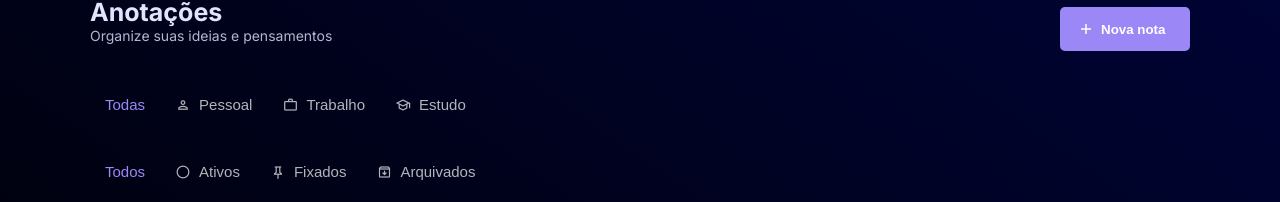
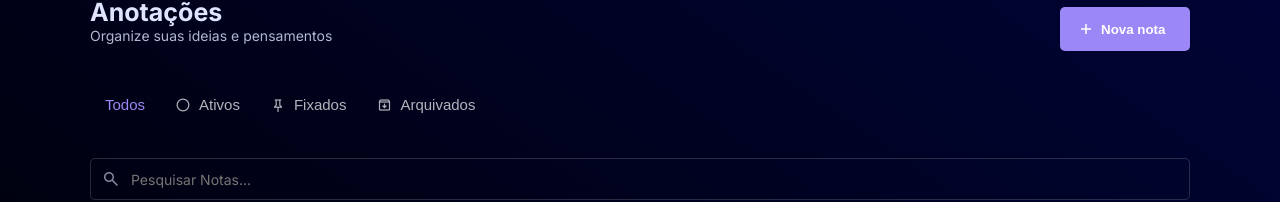
Before and after one commit to Seila-dev/joy-system, a React (Vite) app: page /dashboard/notes in a window 1280 px wide. Shown: the part 190-392 px from the top of the page. Built offline with nearby package versions, Linux system fonts and the light colour scheme; no server answers.

Commit message:
error: filters by category on notes system not working

```diff
--- a/src/components/notesSystem/index.tsx
+++ b/src/components/notesSystem/index.tsx
@@ -9,7 +9,7 @@ import { Toaster } from "sonner";
 
 export const NotesSystem = () => {
   const [showForm, setShowForm] = useState<boolean>(false);
-  const [selectedCategory, setSelectedCategory] = useState<string | null>(null);
+  const [selectedCategory, ] = useState<string | null>(null);
   const [filterStatus, setFilterStatus] = useState<NoteStatus | null>(null);
   const [filterPriority, _] = useState<number | null>(null);
   const [searchQuery, setSearchQuery] = useState<string | null>(null);
@@ -19,9 +19,10 @@ export const NotesSystem = () => {
     setSearchQuery(e.target.value || null);
   };
 
-  const handleCategoryChange = (category: string | null) => {
-    setSelectedCategory(category === selectedCategory ? null : category);
-  };
+  // const handleCategoryChange = (category: string | null) => {
+  //   setSelectedCategory(category === selectedCategory ? null : category);
+  // };
+
 
   const handleStatusChange = (status: NoteStatus | null) => {
     setFilterStatus(status === filterStatus ? null : status);
@@ -64,7 +65,7 @@ export const NotesSystem = () => {
       </Header>
 
       <FiltersSection>
-        <div className="filterCategories">
+        {/* <div className="filterCategories">
           <button
             className={`filterItem ${selectedCategory === null ? "selected" : ""}`}
             onClick={() => handleCategoryChange(null)}
@@ -92,7 +93,7 @@ export const NotesSystem = () => {
             <span className="material-symbols-outlined icon">school</span>
             Estudo
           </button>
-        </div>
+        </div> */}
 
         <div className="filtersByStatus">
           <button
```
